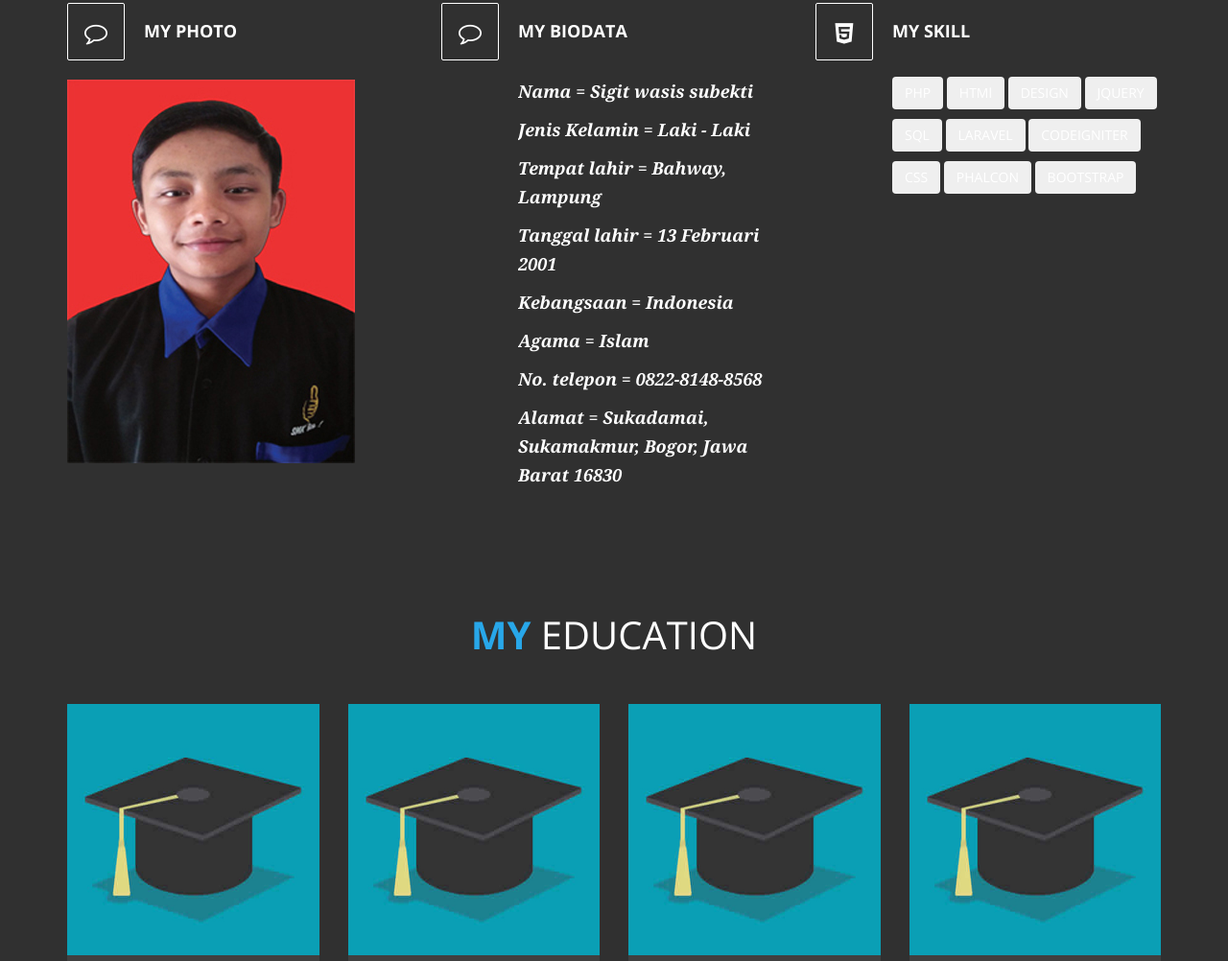
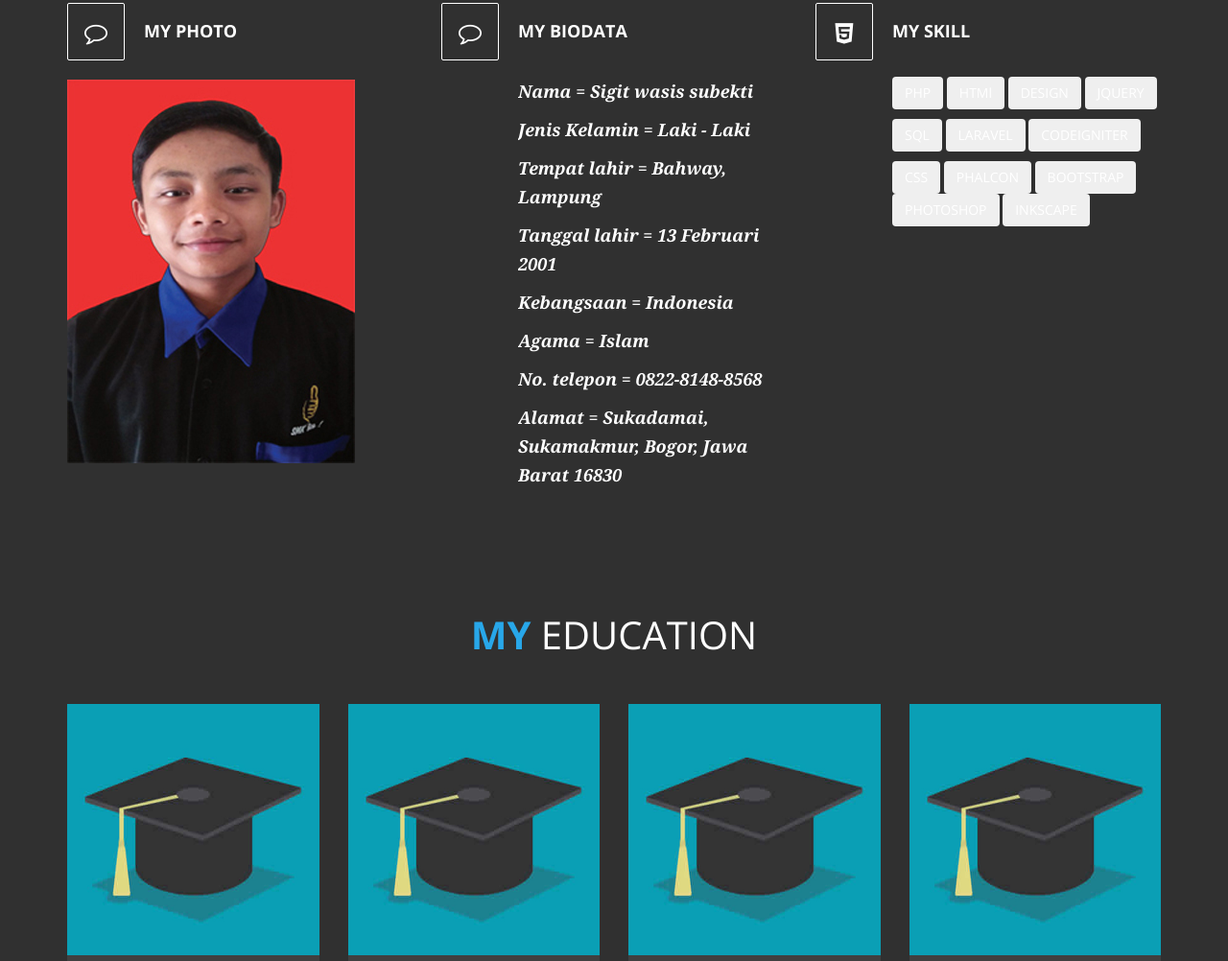
Before and after one commit to Sigit-Wasis/Sigit-Wasis.github.io, a plain HTML site: page index.html in a window 1280 px wide. Shown: the part 949-1951 px from the top of the page at 96% size. Drawn offline with nearby package versions, Linux system fonts and the light colour scheme.

Commit message:
Update index.html

```diff
--- a/index.html
+++ b/index.html
@@ -165,8 +165,10 @@
                     				<button class="filter waves-effect waves-light btn" data-filter=".fashion">CODEIGNITER</button>
                     				<P></P>
                     				<button class="filter waves-effect waves-light btn" data-filter=".fashion">CSS</button>
-									<button class="filter waves-effect waves-light btn" data-filter=".fashion">PHALCON</button>
-									<button class="filter waves-effect waves-light btn" data-filter=".fashion">BOOTSTRAP</button>
+						<button class="filter waves-effect waves-light btn" data-filter=".fashion">PHALCON</button>
+						<button class="filter waves-effect waves-light btn" data-filter=".fashion">BOOTSTRAP</button>
+						<button class="filter waves-effect waves-light btn" data-filter=".fashion">PHOTOSHOP</button>
+						<button class="filter waves-effect waves-light btn" data-filter=".fashion">INKSCAPE</button>
                 				</div>
 							</div>
 						</div>
```
